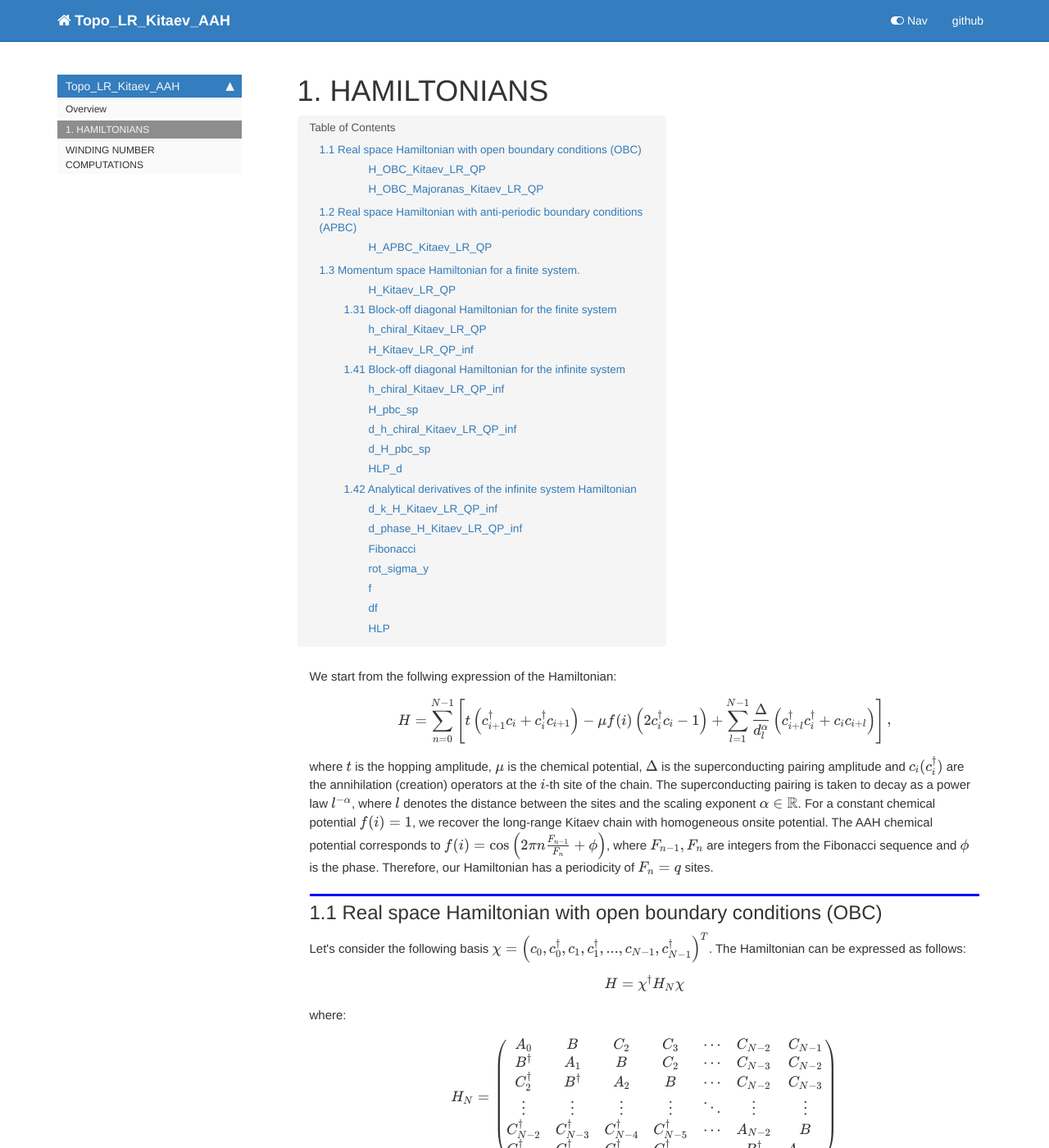
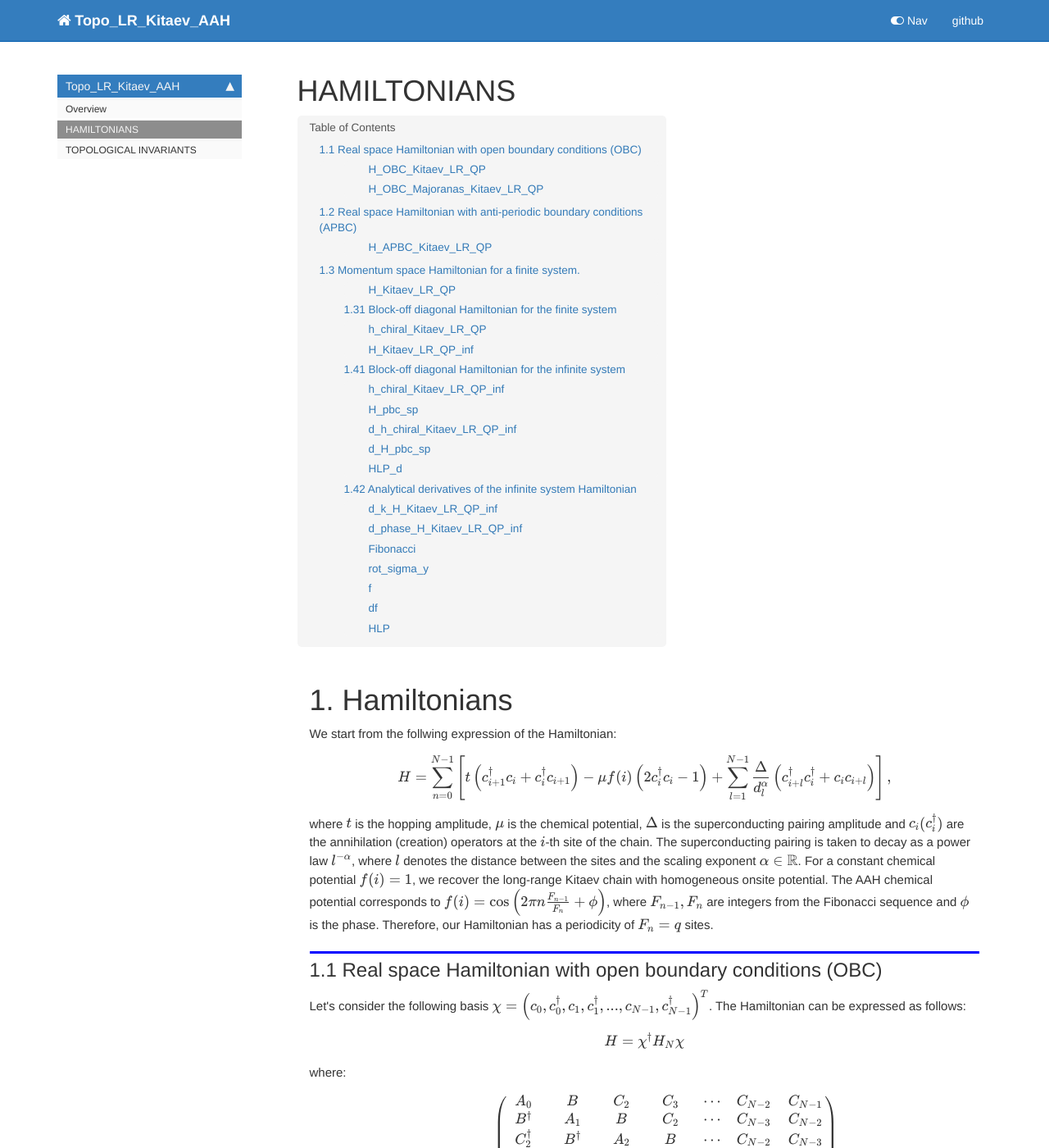
Before and after one commit to jfraxanet/Topo_LR_Kitaev_AAH, a Jekyll site: the page built from docs/Hamiltonians.html, in a window 1280 px wide and 1400 px high. Shown: the whole window at 82% size. Built offline with Jekyll 4.4.1, drawn with Linux system fonts in a browser that asks for light colours; nearby versions of some CDN libraries; comment, search, counter and statistics services are not loaded; some of the changed text lies outside the part shown.

Commit message:
recorganize docs

```diff
--- a/docs/Hamiltonians.html
+++ b/docs/Hamiltonians.html
@@ -1,6 +1,6 @@
 ---
 
-title: 1. HAMILTONIANS
+title: HAMILTONIANS
 
 keywords: fastai
 sidebar: home_sidebar
@@ -34,6 +34,12 @@ sidebar: home_sidebar
 </div>
     {% endraw %}
 
+<div class="cell border-box-sizing text_cell rendered"><div class="inner_cell">
+<div class="text_cell_render border-box-sizing rendered_html">
+<h1 id="1.-Hamiltonians">1. Hamiltonians<a class="anchor-link" href="#1.-Hamiltonians"> </a></h1>
+</div>
+</div>
+</div>
 <div class="cell border-box-sizing text_cell rendered"><div class="inner_cell">
 <div class="text_cell_render border-box-sizing rendered_html">
 <p>We start from the follwing expression of the Hamiltonian:</p>
@@ -611,7 +617,7 @@ the off-diagonal Hamiltonian. Does not depend on the chemical potential.</p>
 
 <div class="cell border-box-sizing text_cell rendered"><div class="inner_cell">
 <div class="text_cell_render border-box-sizing rendered_html">
-<h1 id="2.-OTHER-FUNCTIONS">2. OTHER FUNCTIONS<a class="anchor-link" href="#2.-OTHER-FUNCTIONS"> </a></h1>
+<h1 id="2.-Other-functions">2. Other functions<a class="anchor-link" href="#2.-Other-functions"> </a></h1>
 </div>
 </div>
 </div>
--- a/docs/Winding_num.html
+++ b/docs/Winding_num.html
@@ -1,6 +1,6 @@
 ---
 
-title: WINDING NUMBER COMPUTATIONS
+title: TOPOLOGICAL INVARIANTS
 
 keywords: fastai
 sidebar: home_sidebar
@@ -36,7 +36,7 @@ sidebar: home_sidebar
 
 <div class="cell border-box-sizing text_cell rendered"><div class="inner_cell">
 <div class="text_cell_render border-box-sizing rendered_html">
-<h1 id="1.-ALGORITHS-FOR-1D-WINDING-NUMBERS">1. ALGORITHS FOR 1D WINDING NUMBERS<a class="anchor-link" href="#1.-ALGORITHS-FOR-1D-WINDING-NUMBERS"> </a></h1>
+<h1 id="1.-Algorithms-for-1D-winding-numbers">1. Algorithms for 1D winding numbers<a class="anchor-link" href="#1.-Algorithms-for-1D-winding-numbers"> </a></h1>
 </div>
 </div>
 </div>
@@ -350,7 +350,7 @@ space for the finite system.</p>
 
 <div class="cell border-box-sizing text_cell rendered"><div class="inner_cell">
 <div class="text_cell_render border-box-sizing rendered_html">
-<h1 id="2.-ALGORITHMS-FOR-2D-CHERN-NUMBERS">2. ALGORITHMS FOR 2D CHERN NUMBERS<a class="anchor-link" href="#2.-ALGORITHMS-FOR-2D-CHERN-NUMBERS"> </a></h1>
+<h1 id="2.-Algorithms-for-2D-Chern-numbers">2. Algorithms for 2D Chern numbers<a class="anchor-link" href="#2.-Algorithms-for-2D-Chern-numbers"> </a></h1>
 </div>
 </div>
 </div>
--- a/docs/_data/sidebars/home_sidebar.yml
+++ b/docs/_data/sidebars/home_sidebar.yml
@@ -10,10 +10,10 @@ entries:
       title: Overview
       url: /
     - output: web,pdf
-      title: 1. HAMILTONIANS
+      title: HAMILTONIANS
       url: /Hamiltonians
     - output: web,pdf
-      title: WINDING NUMBER COMPUTATIONS
+      title: TOPOLOGICAL INVARIANTS
       url: /Winding_num
     output: web
     title: Topo_LR_Kitaev_AAH
--- a/docs/sidebar.json
+++ b/docs/sidebar.json
@@ -1,7 +1,7 @@
 {
   "Topo_LR_Kitaev_AAH": {
     "Overview": "/",
-    "1. HAMILTONIANS": "/Hamiltonians",
-    "WINDING NUMBER COMPUTATIONS": "/Winding_num"
+    "HAMILTONIANS": "/Hamiltonians",
+    "TOPOLOGICAL INVARIANTS": "/Winding_num"
   }
 }
```
Also changed, not shown: 2 other files.
